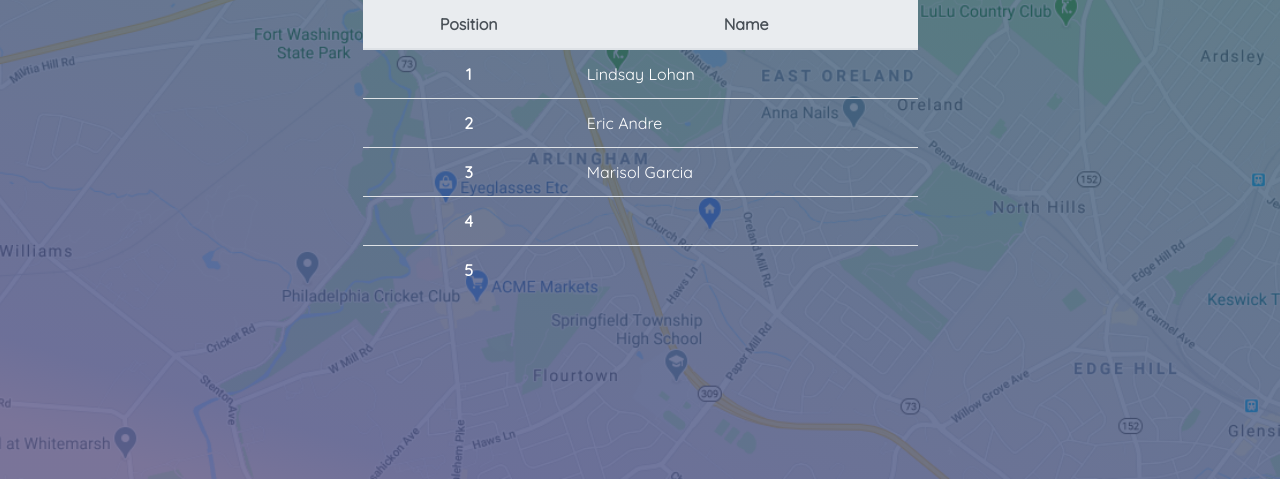
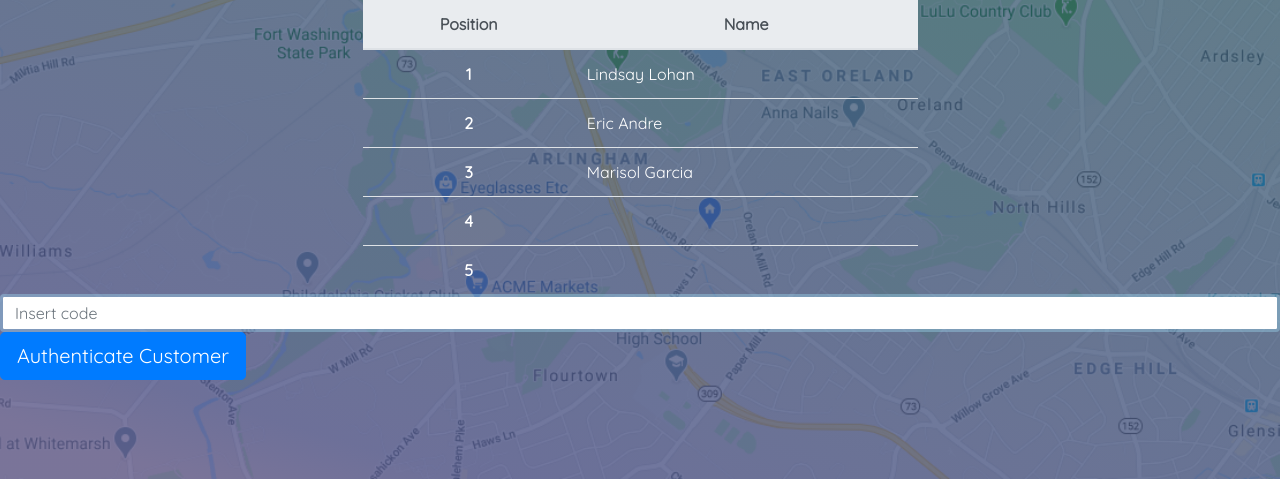
Before and after one commit to abrom010/hack-quarantine, a Flask app: page /position in a window 1280 px wide. Shown: the part 321-800 px from the top of the page. Run offline with Flask 2, Linux system fonts and the light colour scheme; data comes from the database, SQL or seed files in the repository; some libraries are stand-ins or nearby versions.

Commit message:
delete from queue

```diff
--- a/app.py
+++ b/app.py
@@ -121,6 +121,21 @@ def storeCust():
 def position():
     return flask.render_template('position.html')
 
+@application.route('/enter',methods=['POST'])
+def enter():
+    if flask.request.method == 'POST':
+        code = request.form["code"]
+        cur = db.cursor()
+        cur.execute("SELECT position FROM queue WHERE authentication = "+code+";")
+        lyst = cur.fetchall()
+        if len(lyst) == 1:
+            position = lyst[0][0]
+            cur.execute("DELETE FROM queue WHERE authentication = "+code+";")
+            db.commit()
+            cur.execute("UPDATE queue SET position = position-1 WHERE position >= "+str(position)+";")
+            db.commit()
+        return flask.render_template('position.html')
+
 @application.route('/populateTable', methods=['GET'])
 def populateTable():
     if flask.request.method == 'GET':
--- a/templates/position.html
+++ b/templates/position.html
@@ -68,6 +68,13 @@
                 </tbody>
                 </table>
         </div>
+        <div class="form-group"> <!-- [[[[[ underneath storename centered please ]]]]] -->
+          <form action="/enter" method="POST" onsubmit="return validNum()" class="justify-content-center">
+            <label class="sr-only">Authentication Code:</label>
+            <input type="text" class="form-control" name="code" placeholder="Insert code" required=True>
+            <input type="submit" class="btn btn-primary btn-lg" value="Authenticate Customer"></button>
+          </form>
+        </div>
     </div>
     </section>
 <!-- <button onclick="storePage()">Hey</button> -->
--- a/templates/ticketpage.html
+++ b/templates/ticketpage.html
@@ -38,7 +38,6 @@
       <p hidden id="id">{{ id }}</p>
  <!--address in 1st line, city state and zip in 2nd-->
       <p class="queueTime">Current Queue Size: <span id="queueSize"></span></p>
-      <p class="queueTime">Current Wait Time: Time</p> <!--these 2 lines can be same line or 2 diff lines-->
     </div>
 <!-- End of Store Info from Map Section-->
 
```
Also changed, not shown: templates/storepage.html (+0 -13 lines).
